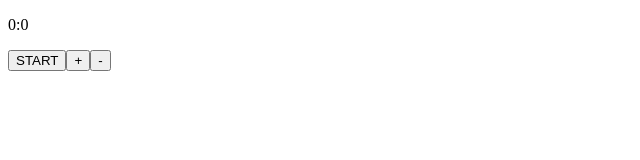
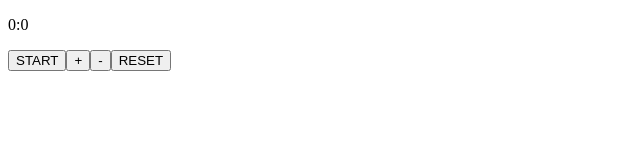
Before and after one commit to becodeorg/hamilton-7-react-project-TripsJ, a React (Vite) app: page / in a window 1280 px wide. Shown: the top 160 px of the page, without its empty margins (0-640 px from the left). Built offline with nearby package versions, Linux system fonts and the light colour scheme.

Commit message:
is crashing ands doesent look a lot like react

```diff
--- a/src/components/clock.jsx
+++ b/src/components/clock.jsx
@@ -44,7 +44,7 @@ const Clock = () =>{
                 setSeconds(seconds -1);
             }
 
-            console.log(Date.now())
+            console.log(now)
         }
 
     }
@@ -57,7 +57,7 @@ const Clock = () =>{
                 <button onClick={starttimer}>START</button>
                 <button onClick={settimeup}>+</button>
                 <button onClick={settimedown}>-</button>
-                {/* <button onClick={resettime}>-</button> */}
+                <button onClick={resettime}>RESET</button>
             </div>
 
         </div>
```
